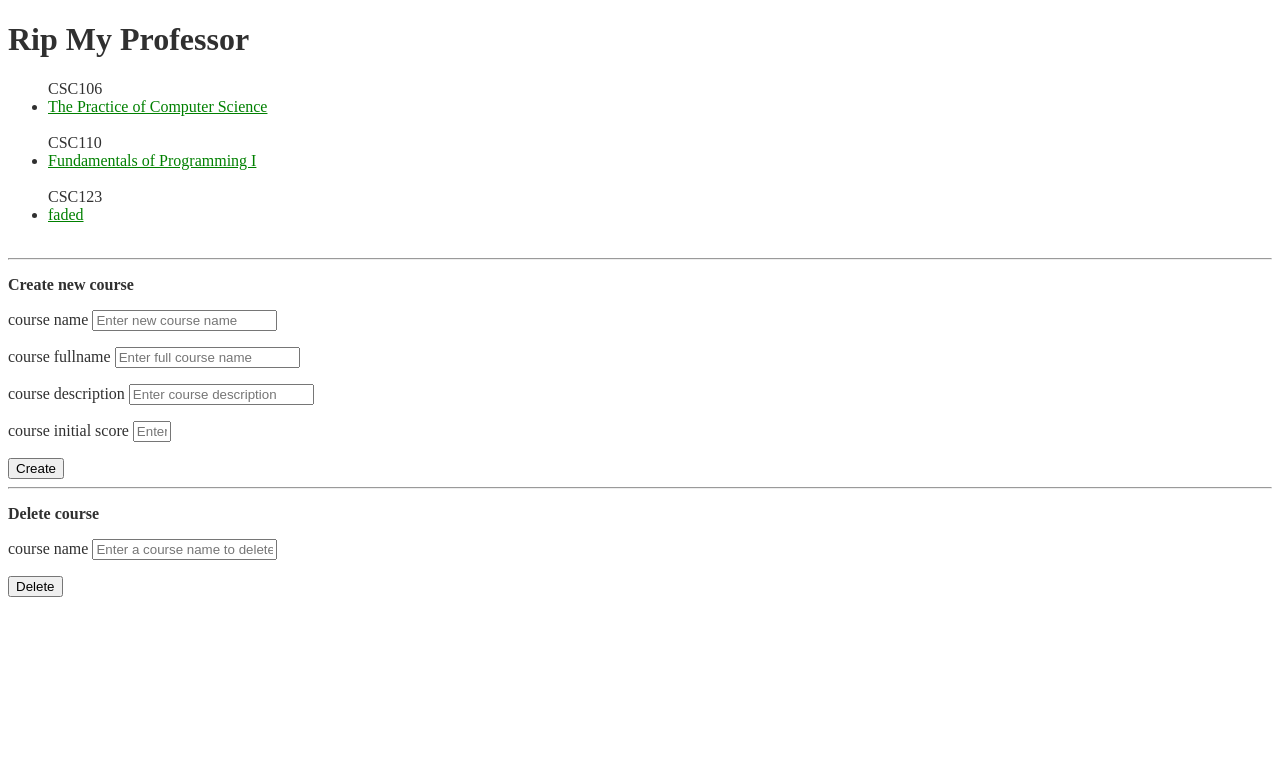
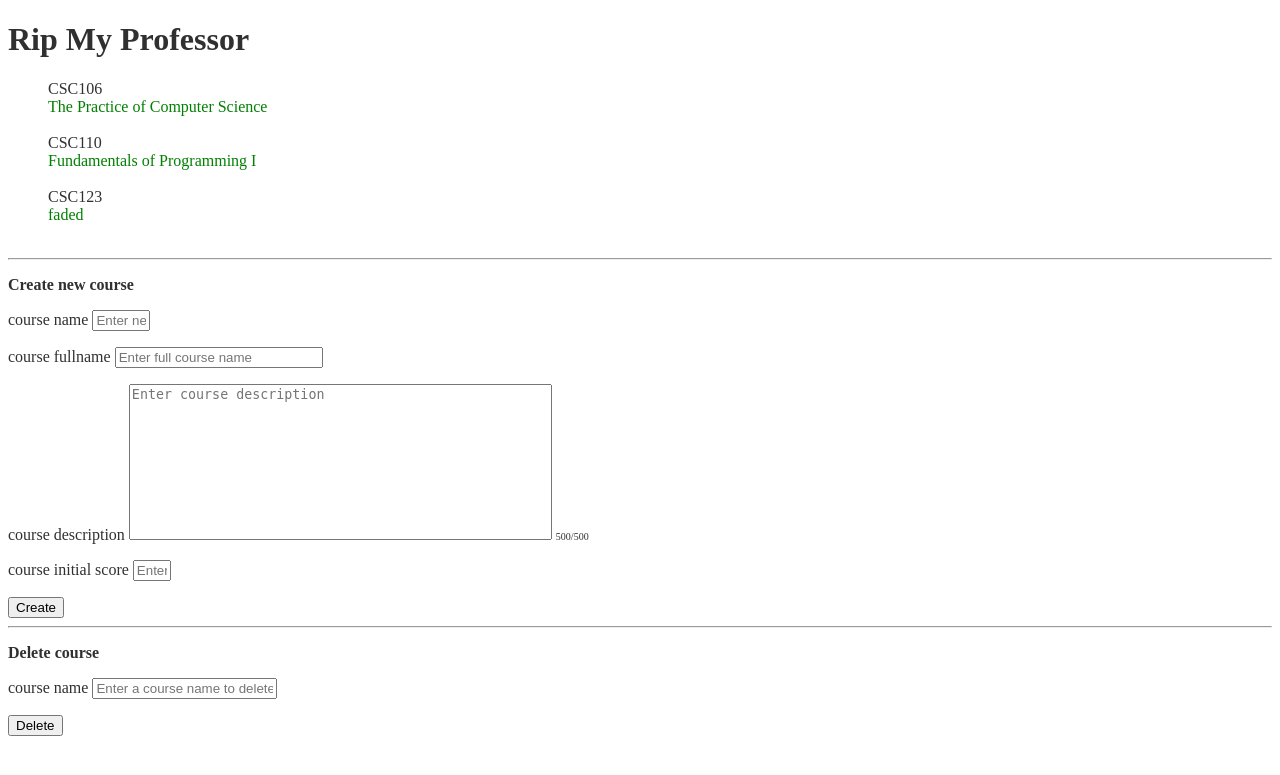
Before and after one commit to superpenshine/RipMyProfessor, a Django app: page /courses/ in a window 1280 px wide. Shown: the top 775 px of the page. Run offline with Django 3.2, Linux system fonts and the light colour scheme; data comes from the database, SQL or seed files in the repository; both versions use the stored data as it was after the commit.

Commit message:
v1.31 improved css

```diff
--- a/rip/services.py
+++ b/rip/services.py
@@ -8,13 +8,13 @@ def get_all_courses():
 		return cache.get('all_courses')
 	else:
 		all_courses = list(courses.objects.order_by('name'))
-		cache.set('all_courses', all_courses, 15)
+		cache.set('all_courses', all_courses, 0)
 		return all_courses
 
 def update_cache():
 
 	all_courses = list(courses.objects.order_by('name'))
-	cache.set('all_courses', all_courses, 15)
+	cache.set('all_courses', all_courses, 0)
 
 def get_course_detail_by_name(course_name):
 
@@ -22,5 +22,5 @@ def get_course_detail_by_name(course_name):
 		return cache.get(course_name)
 	else:
 		course = get_object_or_404(courses, name=course_name)
-		cache.set(course_name, course, 15)
+		cache.set(course_name, course, 0)
 		return course
--- a/rip/static/css/index.css
+++ b/rip/static/css/index.css
@@ -2,8 +2,29 @@ input.input_score{
 	width:30px;
 }
 
-li a {
+input.input_course_name{
+	width:50px;
+}
+
+input.input_course_fullname{
+	width:200px;
+}
+
+textarea.course_desc{
+	resize: none;
+}
+
+span.wordCheck{
+	font-size:10px;
+}
+
+li{
+	list-style-type: none;
+}
+
+a {
     color: green;
+	text-decoration: none;
 }
 
 body{
--- /dev/null
+++ b/rip/static/javascript/courses.js
@@ -0,0 +1,27 @@
+max_length = 500;
+
+function checkWord(c){
+	//realLength= c.value.length;
+	realLength= getStrleng(c.value);
+	var wck = document.getElementById("wordCheck");
+	console.log(realLength);
+	//non-english characters
+	//wck.innerHTML = Math.floor((max_length * 2 - realLength) / 2);
+	wck.innerHTML = max_length - realLength;
+
+}
+
+//calculate string length
+function getStrleng(str){
+
+	myLen = 0;
+
+	for(i = 0;i < str.length;i++){
+		if(str.charCodeAt(i) > 0 && str.charCodeAt(i) < 128)
+			myLen++;
+		else
+			myLen+=2;
+	}
+
+	return myLen;
+}
--- a/rip/templates/rip/index.html
+++ b/rip/templates/rip/index.html
@@ -4,6 +4,7 @@
 <head>
 {% load static %}
 <link href="{% static 'css/index.css' %}" rel="stylesheet" type="text/css">
+<script type="text/javascript" src="{% static 'javascript/courses.js'%}"></script>
 <title>Haotian Shen</title>
 </head>
 
@@ -31,13 +32,20 @@
 		<form action="http://127.0.0.1:8000/courses/" method='post'>
 		{% csrf_token %}
 		<label>course name</label>
-		<input type="text" name="course_name" placeholder="Enter new course name" required>
+		<input type="text" name="course_name" placeholder="Enter new course" class="input_course_name" required>
 		<p></p>
 		<label>course fullname</label>
-		<input type="text" name="course_fullname" placeholder="Enter full course name">
+		<input type="text" name="course_fullname" placeholder="Enter full course name" class="input_course_fullname">
 		<p></p>
-		<label>course description</label>
-		<input type="text" name="course_description" placeholder="Enter course description">
+
+		<div>
+			<div>
+				<label>course description</label>
+				<textarea type="text" name="course_description" placeholder="Enter course description" class="course_desc" rows="10" cols="50" maxlength="500" onkeyup="checkWord(this);"></textarea>
+				<span id="wordCheck" class="wordCheck">500</span><span class="wordCheck">/500</span>
+			</div>
+		</div>
+
 		<p></p>
 		<label>course initial score</label>
 		<input type="text" name="course_score_initial" placeholder="Enter initial score" class="input_score">
```
Also changed, not shown: db.sqlite3.
